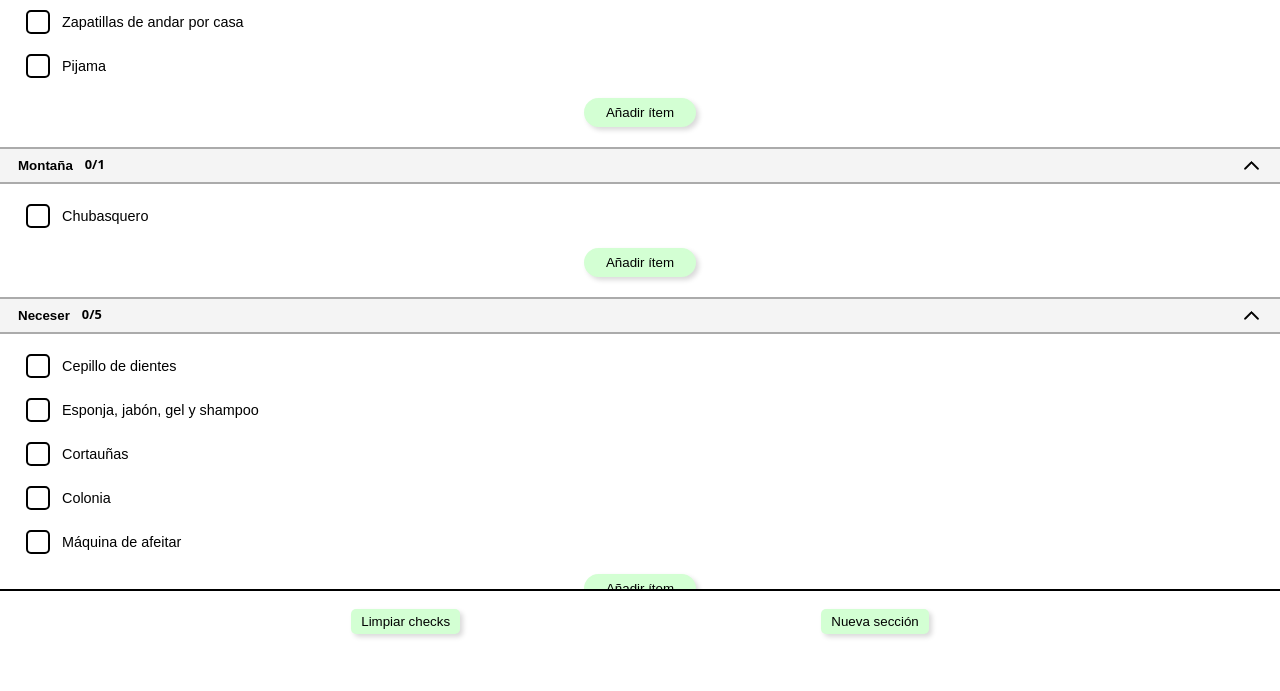
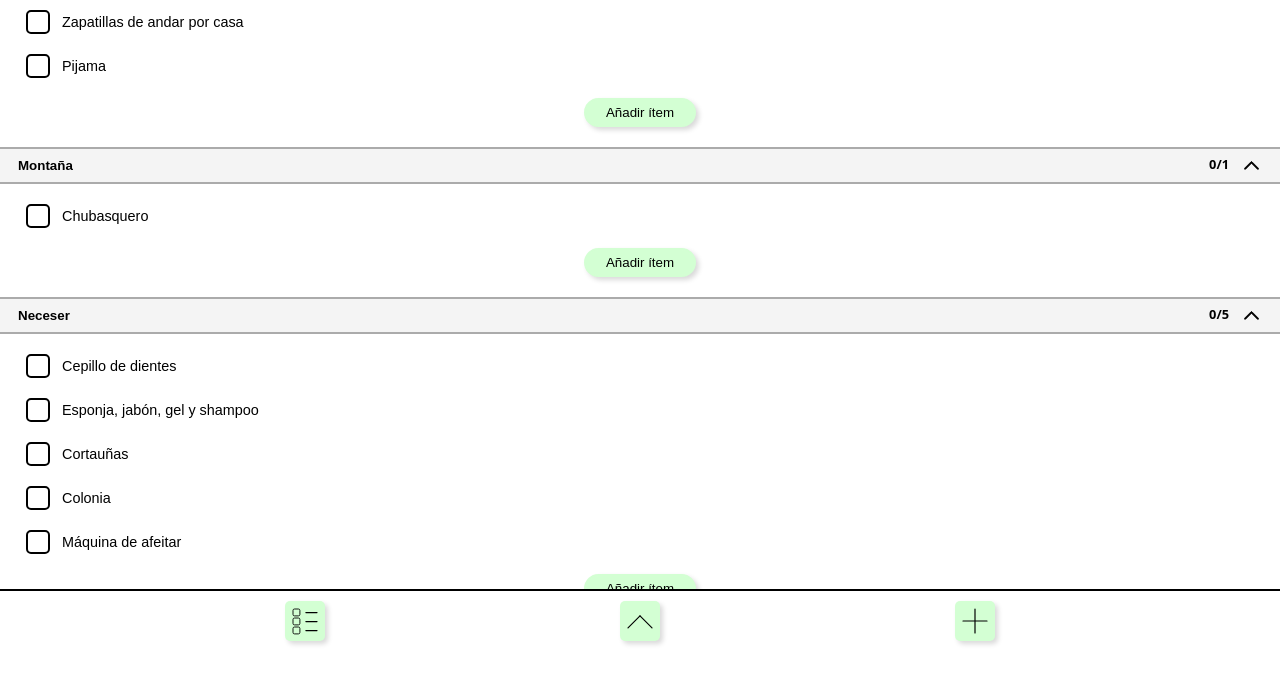
Before and after one commit to jaimemartinmartin15/ListaDeViaje, a website built with Parcel: page src/index.html in a window 1280 px wide. Shown: the part 149-840 px from the top of the page. Built offline with nearby package versions, Linux system fonts and the light colour scheme.

Commit message:
Refactor section name behaviour, icons for bottom controls and new button to collapse sections.

```diff
--- a/src/adapt-input-width-to-text-listener.js
+++ /dev/null
@@ -1,16 +0,0 @@
-/**
- * Sets the width of an input element to match the width of the content inside
- */
-export function adaptInputWidthToTextListener() {
-  // 'this' is the input element itself
-
-  // set the font properties on a canvas context to match the input element
-  const canvas = document.createElement("canvas");
-  const context = canvas.getContext("2d");
-  const font = getComputedStyle(this).font;
-  context.font = font;
-
-  // measure the text width and adapt the width of the input
-  const textWidth = context.measureText(this.value || this.placeholder).width;
-  this.style.width = `${textWidth}px`;
-}
--- a/src/controller.js
+++ b/src/controller.js
@@ -1,4 +1,3 @@
-import { adaptInputWidthToTextListener } from "./adapt-input-width-to-text-listener.js";
 import { DEFAULT_TRAVEL_LIST } from "./default-travel-list.js";
 
 const SELECTORS = {
@@ -12,6 +11,7 @@ const SELECTORS = {
   CONFIRM_CLEAN_CHECKS_BUTTON: "button#confirm-clean-checks",
   OVERLAY_CLEAN_CHECKS: "#overlay-clean-checks",
   NEW_SECTION_BUTTON: "button#new-section",
+  TOGGLE_ALL_SECTIONS_BUTTON: "button#collapse-all-sections",
   TRASH_CAN_ICON: ".trash-can",
 
   // section template elements
@@ -45,6 +45,7 @@ const ELEMENTS = {
   CONFIRM_CLEAN_CHECKS_BUTTON: document.querySelector(SELECTORS.CONFIRM_CLEAN_CHECKS_BUTTON),
   OVERLAY_CLEAN_CHECKS: document.querySelector(SELECTORS.OVERLAY_CLEAN_CHECKS),
   NEW_SECTION_BUTTON: document.querySelector(SELECTORS.NEW_SECTION_BUTTON),
+  TOGGLE_ALL_SECTIONS_BUTTON: document.querySelector(SELECTORS.TOGGLE_ALL_SECTIONS_BUTTON),
 };
 
 const LOCAL_STORAGE_KEYS = {
@@ -77,7 +78,6 @@ function addSectionToView(model) {
   if (model !== undefined) {
     sectionNameInputEl.value = model.name;
   }
-  sectionNameInputEl.addEventListener("input", adaptInputWidthToTextListener);
   sectionNameInputEl.addEventListener("input", saveStateToLocalStorageFromView);
 
   // collapsible arrow button
@@ -105,9 +105,6 @@ function addSectionToView(model) {
   // adapt the height because is set fixed to allow animation
   const collapsibleContainerEl = itemsContainer.closest(SELECTORS.SECTION_COLLAPSIBLE_CONTAINER);
   collapsibleContainerEl.style.height = `${collapsibleContainerEl.scrollHeight}px`;
-
-  // adapt the width of the section name input element
-  adaptInputWidthToTextListener.call(sectionNameInputEl);
 
   // when adding a new section, set focus on section name input
   if (model === undefined) {
@@ -222,6 +219,27 @@ function cleanCheckboxes() {
 
   saveStateToLocalStorageFromView();
 }
+
+ELEMENTS.TOGGLE_ALL_SECTIONS_BUTTON.addEventListener("click", function () {
+  const svg = this.querySelector("svg");
+  if (svg.style.transform === "") {
+    svg.style.transform = "rotate(180deg)";
+    document.querySelectorAll(SELECTORS.SECTION_COLLAPSIBLE_ARROW).forEach((arrowEl) => {
+      if (arrowEl.style.transform === "") {
+        // collapse expanded sections
+        arrowEl.dispatchEvent(new Event("click"));
+      }
+    });
+  } else {
+    svg.style.transform = "";
+    document.querySelectorAll(SELECTORS.SECTION_COLLAPSIBLE_ARROW).forEach((arrowEl) => {
+      if (arrowEl.style.transform === "rotate(0deg)") {
+        // expand collapsed sections
+        arrowEl.dispatchEvent(new Event("click"));
+      }
+    });
+  }
+});
 
 ELEMENTS.NEW_SECTION_BUTTON.addEventListener("click", () => addSectionToView());
 
--- a/src/index.html
+++ b/src/index.html
@@ -148,13 +148,37 @@
   </ul>
 
   <div id="bottom-controls">
-    <button id="clean-checks">Limpiar checks</button>
+    <button id="clean-checks">
+      <!-- icon: checklist with no checked items -->
+      <svg viewBox="0 0 100 100" width="30" height="30">
+        <rect x="10" y="10" rx="5" ry="5" width="23" height="23" fill="none" stroke="black" stroke-width="3" />
+        <rect x="10" y="40" rx="5" ry="5" width="23" height="23" fill="none" stroke="black" stroke-width="3" />
+        <rect x="10" y="70" rx="5" ry="5" width="23" height="23" fill="none" stroke="black" stroke-width="3" />
+        <line x1="53" y1="22" x2="90" y2="22" stroke-width="4" stroke="black" stroke-linecap="round" />
+        <line x1="53" y1="52" x2="90" y2="52" stroke-width="4" stroke="black" stroke-linecap="round" />
+        <line x1="53" y1="82" x2="90" y2="82" stroke-width="4" stroke="black" stroke-linecap="round" />
+      </svg>
+    </button>
 
     <div id="overlay-clean-checks">
-      <button id="confirm-clean-checks">¡confirmar!</button>
+      <button id="confirm-clean-checks">¡limpiar marcas!</button>
     </div>
 
-    <button id="new-section">Nueva sección</button>
+    <button id="collapse-all-sections">
+      <!-- icon: chevron that represents collapsing sections -->
+      <svg viewBox="0 0 100 100" width="30" height="30">
+        <line x1="10" y1="73" x2="50" y2="33" stroke-width="4" stroke="black" stroke-linecap="round" />
+        <line x1="50" y1="33" x2="90" y2="73" stroke-width="4" stroke="black" stroke-linecap="round" />
+      </svg>
+    </button>
+
+    <button id="new-section">
+      <!-- icon: sum icon -->
+      <svg viewBox="0 0 100 100" width="30" height="30">
+        <line x1="50" y1="10" x2="50" y2="90" stroke-width="4" stroke="black" stroke-linecap="round" />
+        <line x1="10" y1="50" x2="90" y2="50" stroke-width="4" stroke="black" stroke-linecap="round" />
+      </svg>
+    </button>
   </div>
 </body>
 
--- a/src/styles.css
+++ b/src/styles.css
@@ -63,6 +63,7 @@ h2.section__header {
 }
 
 input.section__header__name {
+  flex-grow: 1;
   text-overflow: ellipsis;
   border: none;
   background-color: transparent;
@@ -71,8 +72,6 @@ input.section__header__name {
 }
 
 .section__header__progress {
-  flex-grow: 1;
-  text-align: start;
   padding: 0 10px 3px 10px;
   text-wrap: nowrap;
   font-size: 0.8rem;
@@ -181,7 +180,10 @@ button.add-item {
   border: none;
   background-color: var(--color-background-button);
   border-radius: 5px;
-  padding: 5px 10px;
+  display: flex;
+  justify-content: center;
+  align-items: center;
+  padding: 5px;
   box-shadow: 3px 3px 5px var(--color-box-shadow);
 }
 
```
